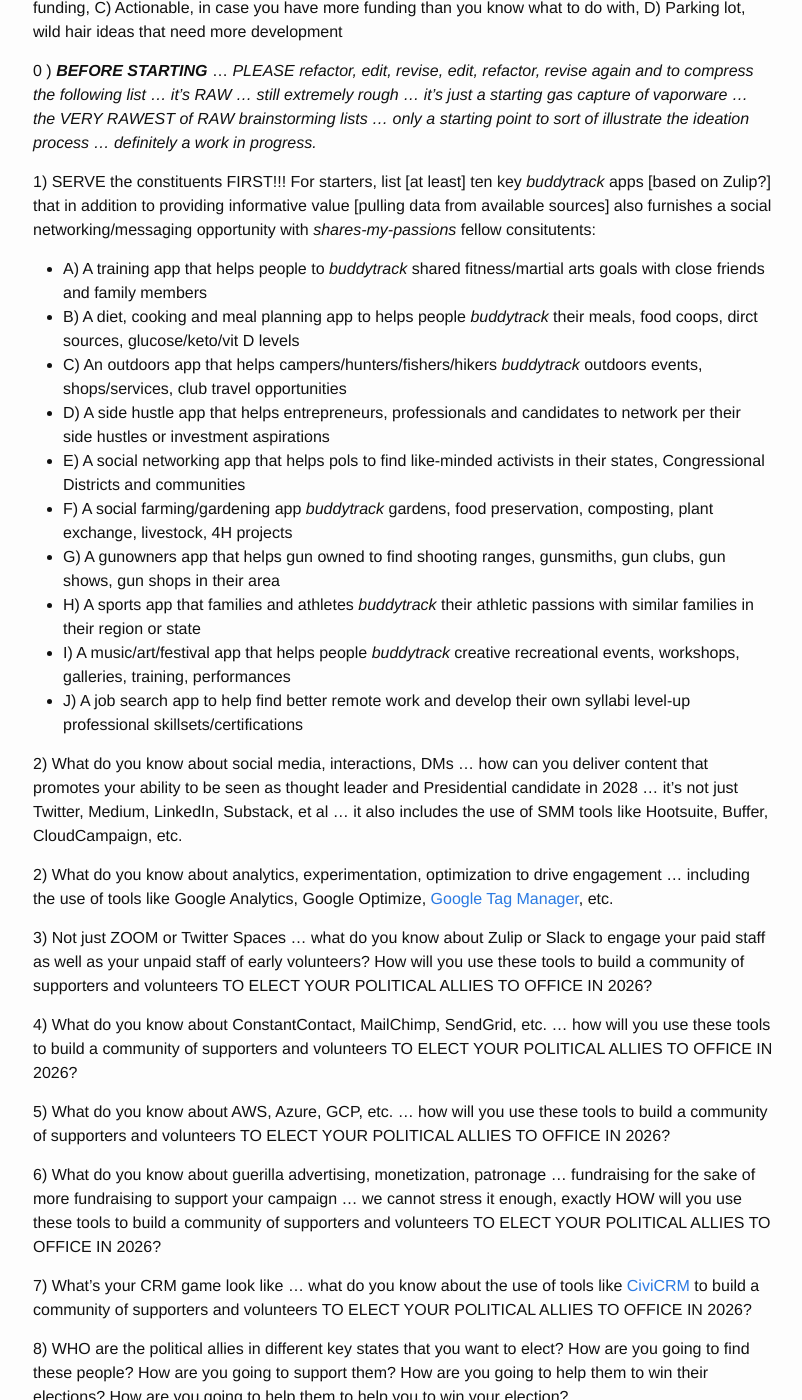
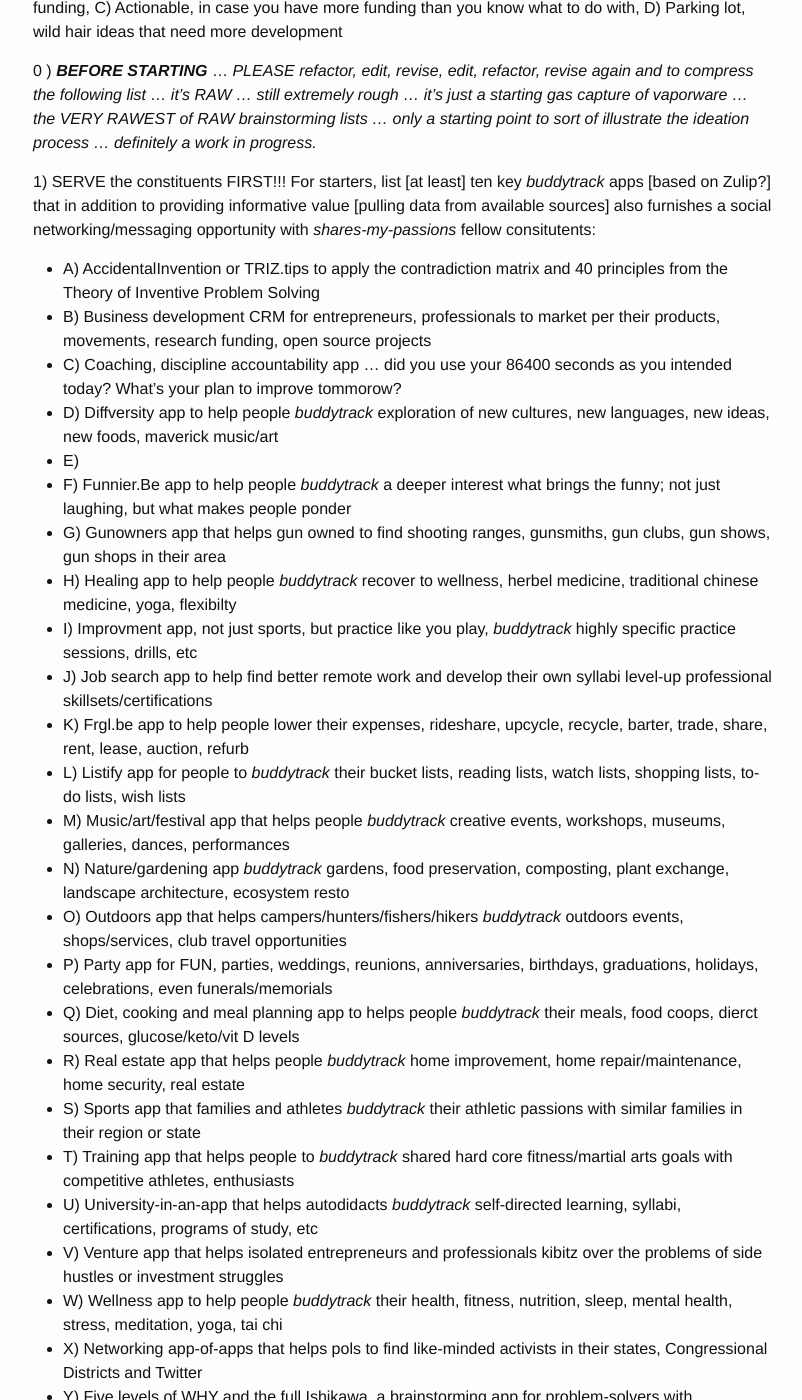
Before and after one commit to RockRapids/SHOP, a Jekyll site: the page built from _posts/2023-12-01-Studying-The-2024-POTUS-Race.MD, in a window 1280 px wide and 1400 px high, scrolled down 4962 px. Shown: the whole window, without its empty margins (237-1039 px from the left). Built offline with Jekyll 4.4.1, drawn with Linux system fonts in a browser that asks for light colours; some of the changed text lies outside the part shown.

Commit message:
self-help apps and indexes of open source apps

```diff
--- a/_posts/2023-12-01-Studying-The-2024-POTUS-Race.MD
+++ b/_posts/2023-12-01-Studying-The-2024-POTUS-Race.MD
@@ -87,16 +87,33 @@ Of course, you can do it better than this, but you're welcome to *start* with th
 
 1) SERVE the constituents FIRST!!! For starters, list [at least] ten key *buddytrack* apps [based on Zulip?] that in addition to providing informative value [pulling data from available sources] also furnishes a social networking/messaging opportunity with *shares-my-passions* fellow consitutents:
 
-* A) A training app that helps people to *buddytrack* shared fitness/martial arts goals with close friends and family members
-* B) A diet, cooking and meal planning app to helps people *buddytrack* their meals, food coops, dirct sources, glucose/keto/vit D levels
-* C) An outdoors app that helps campers/hunters/fishers/hikers *buddytrack* outdoors events, shops/services, club travel opportunities
-* D) A side hustle app that helps entrepreneurs, professionals and candidates to network per their side hustles or investment aspirations
-* E) A social networking app that helps pols to find like-minded activists in their states, Congressional Districts and communities
-* F) A social farming/gardening app *buddytrack* gardens, food preservation, composting, plant exchange, livestock, 4H projects
-* G) A gunowners app that helps gun owned to find shooting ranges, gunsmiths, gun clubs, gun shows, gun shops in their area
-* H) A sports app that families and athletes *buddytrack* their athletic passions with similar families in their region or state
-* I) A music/art/festival app that helps people *buddytrack* creative recreational events, workshops, galleries, training, performances
-* J) A job search app to help find better remote work and develop their own syllabi level-up professional skillsets/certifications
+* A) AccidentalInvention or TRIZ.tips to apply the contradiction matrix and 40 principles from the Theory of Inventive Problem Solving
+* B) Business development CRM for entrepreneurs, professionals to market per their products, movements, research funding, open source projects
+* C) Coaching, discipline accountability app ... did you use your 86400 seconds as you intended today? What's your plan to improve tommorow?
+* D) Diffversity app to help people *buddytrack* exploration of new cultures, new languages, new ideas, new foods, maverick music/art
+* E)
+* F) Funnier.Be app to help people *buddytrack* a deeper interest what brings the funny; not just laughing, but what makes people ponder
+* G) Gunowners app that helps gun owned to find shooting ranges, gunsmiths, gun clubs, gun shows, gun shops in their area
+* H) Healing app to help people *buddytrack* recover to wellness, herbel medicine, traditional chinese medicine, yoga, flexibilty
+* I) Improvment app, not just sports, but practice like you play, *buddytrack* highly specific practice sessions, drills, etc
+* J) Job search app to help find better remote work and develop their own syllabi level-up professional skillsets/certifications
+* K) Frgl.be app to help people lower their expenses, rideshare, upcycle, recycle, barter, trade, share, rent, lease, auction, refurb
+* L) Listify app for people to *buddytrack* their bucket lists, reading lists, watch lists, shopping lists, to-do lists, wish lists
+* M) Music/art/festival app that helps people *buddytrack* creative events, workshops, museums, galleries, dances, performances
+* N) Nature/gardening app *buddytrack* gardens, food preservation, composting, plant exchange, landscape architecture, ecosystem resto
+* O) Outdoors app that helps campers/hunters/fishers/hikers *buddytrack* outdoors events, shops/services, club travel opportunities
+* P) Party app for FUN, parties, weddings, reunions, anniversaries, birthdays, graduations, holidays, celebrations, even funerals/memorials
+* Q) Diet, cooking and meal planning app to helps people *buddytrack* their meals, food coops, dierct sources, glucose/keto/vit D levels
+* R) Real estate app that helps people *buddytrack* home improvement, home repair/maintenance, home security, real estate
+* S) Sports app that families and athletes *buddytrack* their athletic passions with similar families in their region or state
+* T) Training app that helps people to *buddytrack* shared hard core fitness/martial arts goals with competitive athletes, enthusiasts
+* U) University-in-an-app that helps autodidacts *buddytrack* self-directed learning, syllabi, certifications, programs of study, etc
+* V) Venture app that helps isolated entrepreneurs and professionals kibitz over the problems of side hustles or investment struggles
+* W) Wellness app to help people *buddytrack* their health, fitness, nutrition, sleep, mental health, stress, meditation, yoga, tai chi
+* X) Networking app-of-apps that helps pols to find like-minded activists in their states, Congressional Districts and Twitter
+* Y) Five levels of WHY and the full Ishikawa, a brainstorming app for problem-solvers with *buddytracking* for root cause investigations
+* Z) Sleep hygiene app to help people *buddytrack* their sleep habits, sleep apnea, sleep studies, sleep clinics, sleep doctors
+
 
 2) What do you know about social media, interactions, DMs ... how can you deliver content that promotes your ability to be seen as thought leader and Presidential candidate in 2028 ... it's not just Twitter, Medium, LinkedIn, Substack, et al ... it also includes the use of SMM tools like Hootsuite, Buffer, CloudCampaign, etc.
 
```
